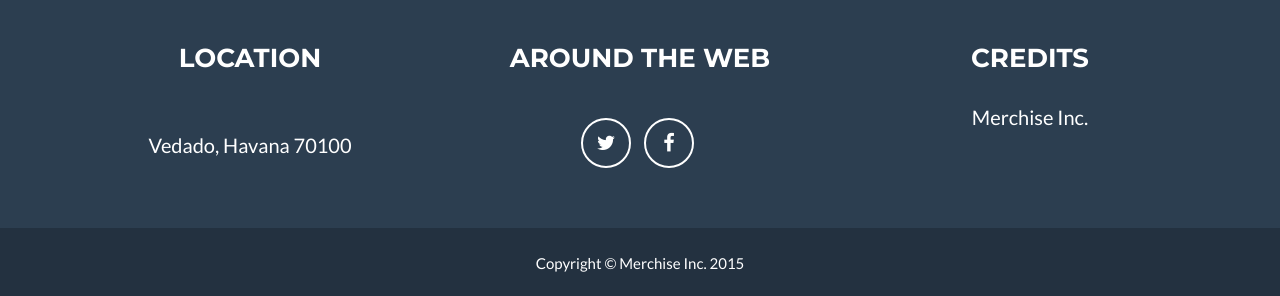
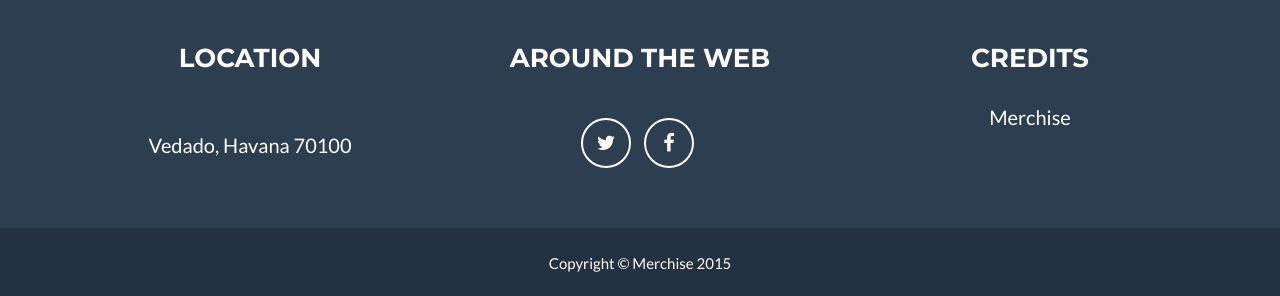
Before and after one commit to merchise-dev/merchise-dev.github.io, a Jekyll site: the page built from index.html, in a window 1280 px wide and 900 px high, scrolled down 1658 px. Shown: the part 601-897 px from the top of the window. Built offline with Jekyll 4.4.1, drawn with Linux system fonts in a browser that asks for light colours.

Commit message:
Inc. removed

```diff
--- a/_config.yml
+++ b/_config.yml
@@ -15,7 +15,7 @@ color:
 
 # Footer settings
 footer:
-  copyright: Merchise Inc.
+  copyright: Merchise
   location: Location
   social: Around the Web
   credits: Credits
@@ -33,7 +33,7 @@ address:
   - line: Vedado, Havana 70100
 
 # Credits content
-credits: 'Merchise Inc.'
+credits: 'Merchise'
 
 # Build settings
 markdown: kramdown
```
